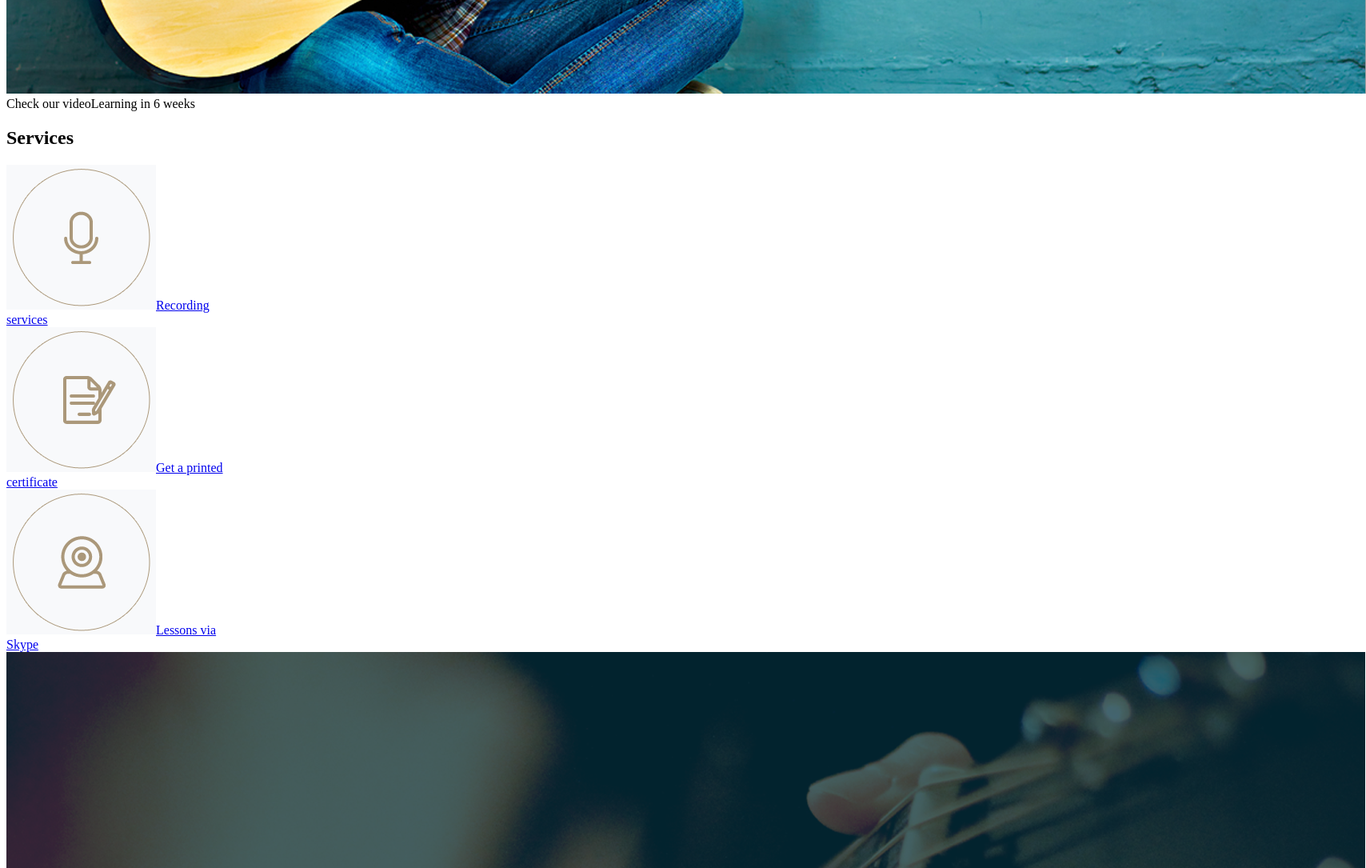
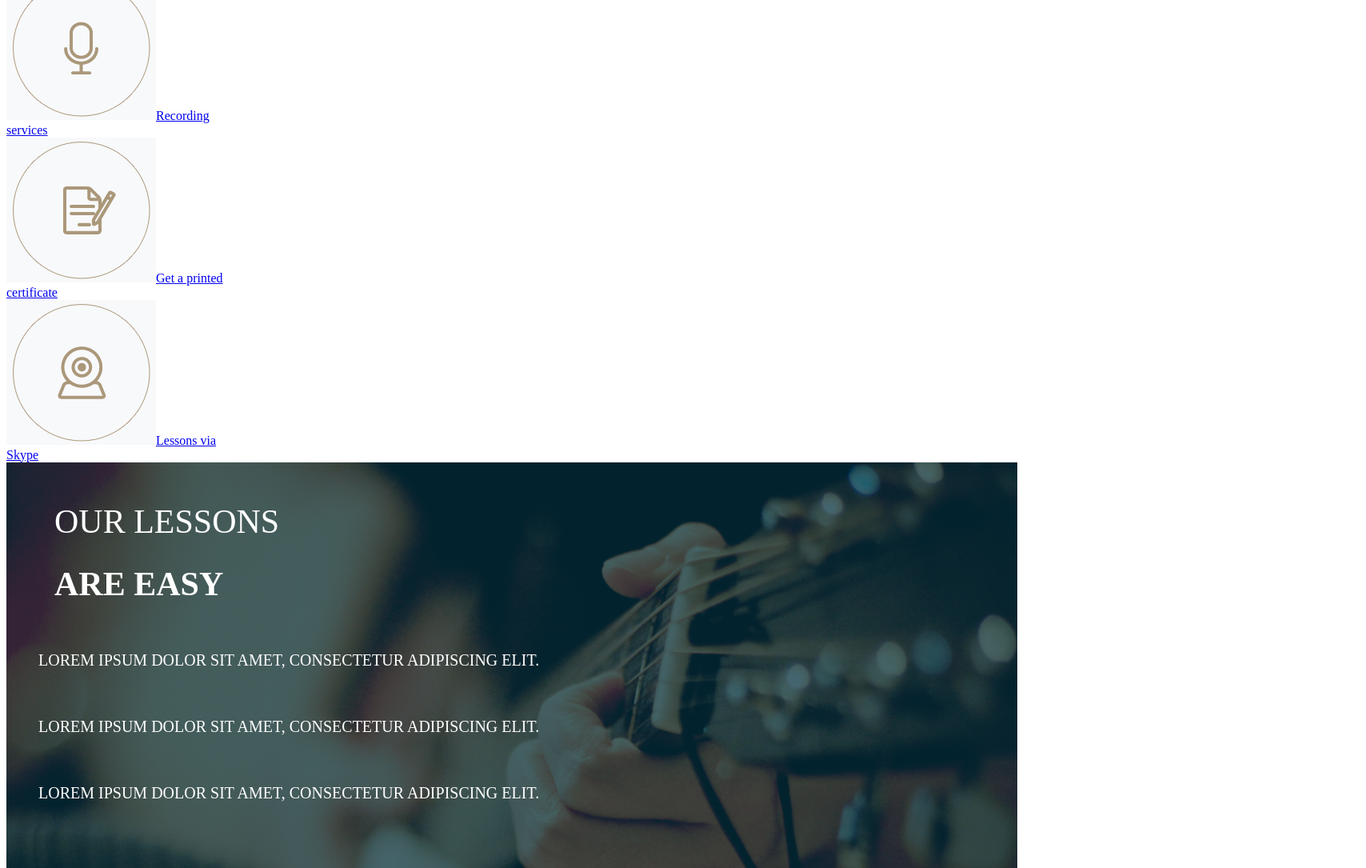
Before and after one commit to MarizzaM/SASS_React, a React (Create React App) app: page / in a window 1280 px wide. Shown: the part 820-1905 px from the top of the page at 80% size, 1708 px wide, since content can reach past the window. Built offline with nearby package versions, Linux system fonts and the light colour scheme.

Commit message:
04-Mixins

```diff
--- a/src/Styles/MainPage.css
+++ b/src/Styles/MainPage.css
@@ -2,4 +2,71 @@
   color: #032f3e;
   font-size: 24px;
 }
+
+.lead-banner {
+  width: 100%;
+  position: relative;
+  color: white;
+  text-align: right;
+}
+
+.lead-banner .banner-content {
+  position: absolute;
+  top: 50px;
+  width: 100%;
+}
+
+.lead-banner img {
+  width: 100%;
+}
+
+.lead-banner span {
+  font-size: 42px;
+  display: block;
+  text-transform: uppercase;
+  font-weight: bold;
+  padding: 0 60px;
+}
+
+.lead-banner span.title {
+  font-weight: normal;
+  margin-bottom: 30px;
+}
+
+.lessons-banner {
+  width: 100%;
+  position: relative;
+  color: white;
+}
+
+.lessons-banner .banner-content {
+  position: absolute;
+  top: 50px;
+  width: 100%;
+}
+
+.lessons-banner img {
+  width: 100%;
+}
+
+.lessons-banner span {
+  font-size: 42px;
+  display: block;
+  text-transform: uppercase;
+  font-weight: bold;
+  padding: 0 60px;
+}
+
+.lessons-banner span.title {
+  font-weight: normal;
+  margin-bottom: 30px;
+}
+
+.lessons-banner li {
+  list-style-type: none;
+  text-transform: uppercase;
+  font-size: 20px;
+  max-width: 1000px;
+  margin: 60px 0;
+}
 /*# sourceMappingURL=MainPage.css.map */
--- a/src/Styles/MainPage.scss
+++ b/src/Styles/MainPage.scss
@@ -1,8 +1,53 @@
 // Varibles
 $deepBlue: #032f3e;
 $sectionHeading: 24px;
+
+$offWhite: #f8f9fb;
+$bannerHeading: 42px;
 
 .section h1 {
     color: $deepBlue;
     font-size: $sectionHeading;
 }
+
+@mixin banner{
+    width: 100%;
+    position: relative;
+    color: white;
+    .banner-content{
+      position: absolute;
+      top: 50px;
+      width: 100%;
+    }
+    img{
+      width: 100%;
+    }
+    span{
+      font-size: $bannerHeading;
+      display: block;
+      text-transform: uppercase;
+      font-weight: bold;
+      padding: 0 60px;
+    }
+    span.title{
+      font-weight: normal;
+      margin-bottom: 30px;
+    }
+}
+
+
+.lead-banner{
+    @include banner;
+    text-align: right;
+}
+
+.lessons-banner{
+    @include banner;
+    li{
+        list-style-type : none;
+        text-transform: uppercase;
+        font-size: 20px;
+        max-width: 1000px;
+        margin: 60px 0;
+    }
+}
--- a/src/Styles/Navbar.scss
+++ b/src/Styles/Navbar.scss
@@ -1,9 +1,9 @@
 // Varibles
-
 $offWhite: #f8f9fb;
-
 $deepBlue: #032f3e;
 $sectionHeading: 24px;
+
+$bannerHeading: 42px;
 
 .navbar {
     background: $deepBlue;
```
Also changed, not shown: 2 other files (tests, documents, lock files or other folders).
